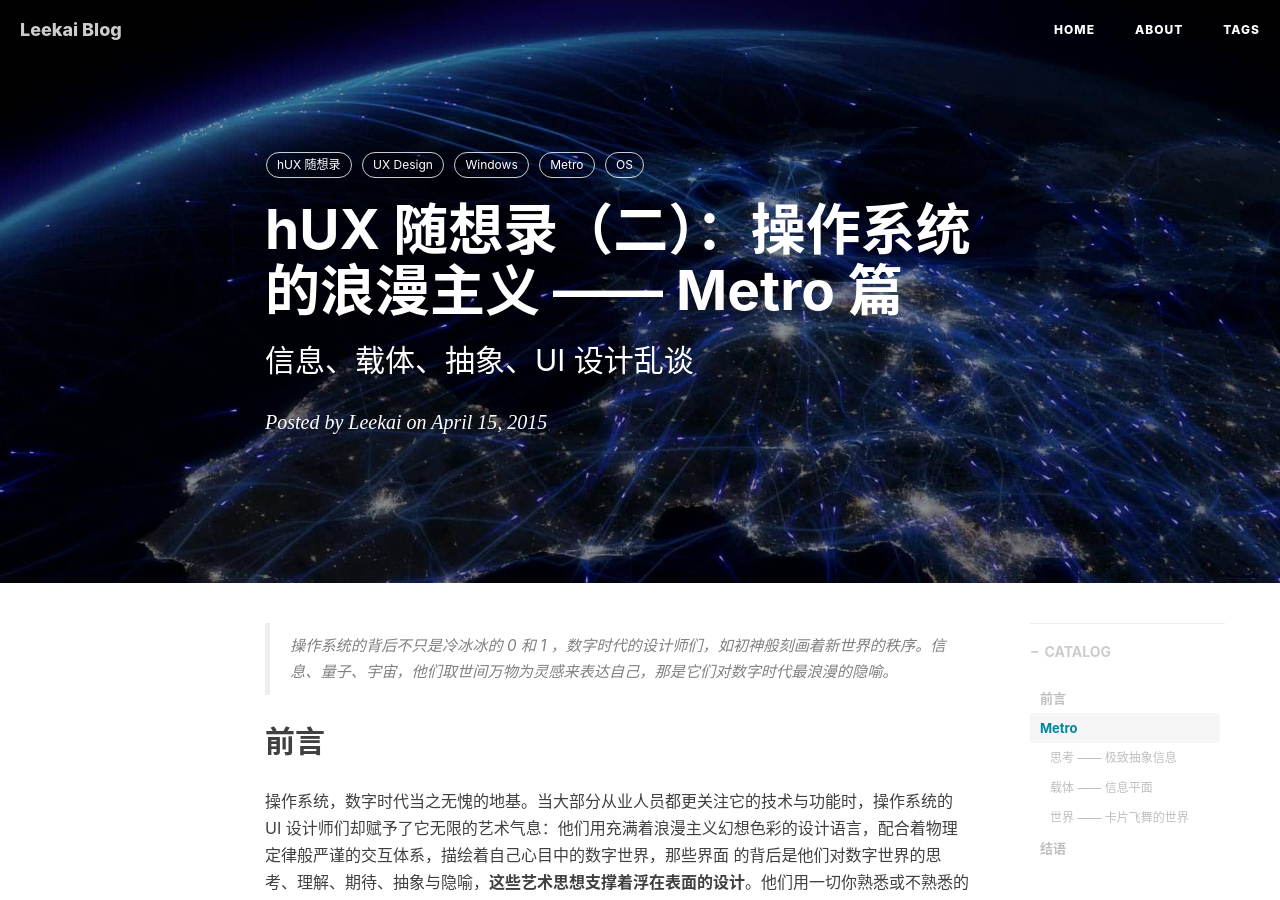
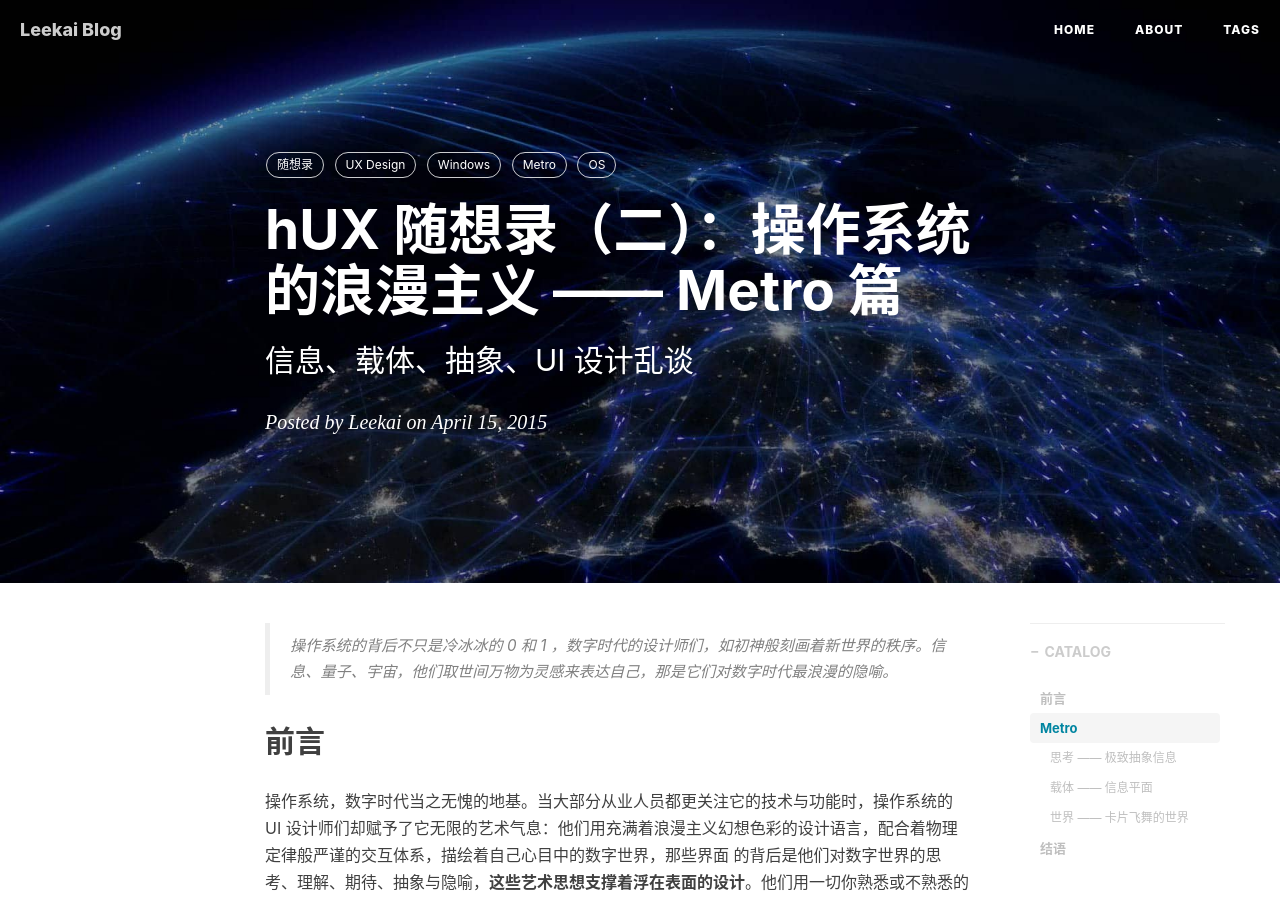
Before and after one commit to xtf115/xtf115.github.io, a Jekyll site: the page built from _posts/2015-04-15-os-metro.markdown, in a window 1280 px wide and 900 px high. Built offline with Jekyll 4.4.1, drawn with Linux system fonts in a browser that asks for light colours; nearby versions of some CDN libraries; comment, search, counter and statistics services are not loaded.

Commit message:
update articles

```diff
--- a/_posts/2015-04-15-os-metro.markdown
+++ b/_posts/2015-04-15-os-metro.markdown
@@ -8,7 +8,7 @@ header-img: "img/post-bg-os-metro.jpg"
 catalog: true
 multilingual: false
 tags:
-    - hUX 随想录
+    - 随想录
     - UX Design
     - Windows
     - Metro
```
